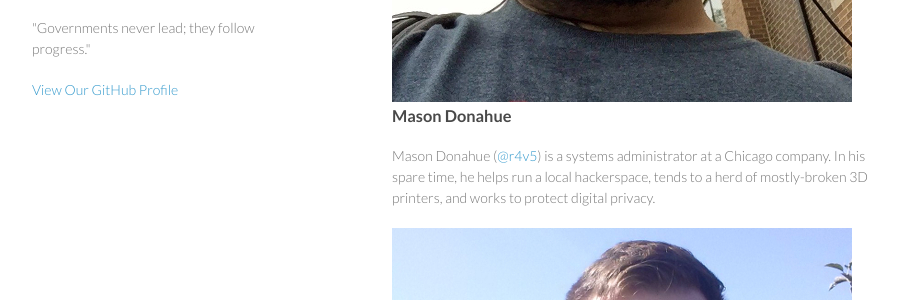
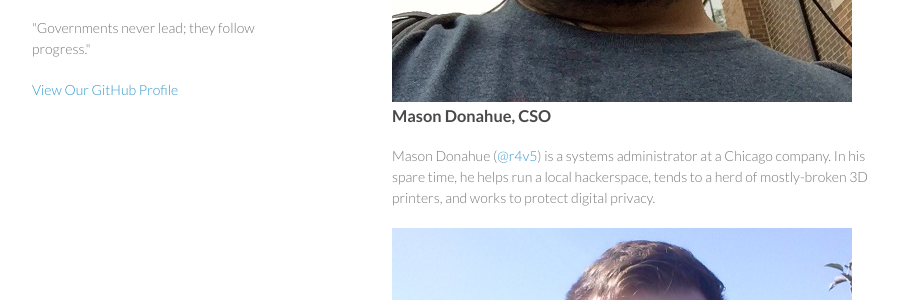
Before and after one commit to pmocek/lucyparsons.github.io, a Jekyll site: the page built from about/index.html, in a window 1280 px wide and 900 px high, scrolled down 1581 px. Shown: the part 154-454 px from the top of the window, without its empty margins (178-1090 px from the left). Built offline with Jekyll 4.4.1, drawn with Linux system fonts in a browser that asks for light colours.

Commit message:
Updated to include my title

```diff
--- a/about/index.html
+++ b/about/index.html
@@ -13,7 +13,7 @@ title: Board of Directors
       <p>Jennifer Helsby (<a href="https://twitter.com/redshiftzero" target="_blank">@redshiftzero</a>) is a postdoctoral researcher at UChicago's Computation Institute. She is interested in government and algorithmic transparency, as well as data privacy and security. She is also a former Data Science for Social Good fellow, where she worked on building predictive systems for cities. Prior to that, Jennifer completed her Ph.D. in astrophysics at the Kavli Institute for Cosmological Physics at the University of Chicago, where she studied the large scale distribution of galaxies in the universe.</p>
 
 <img src="/images/Donahue.jpg" alt="Mason" class="inline"/>
-      <h3>Mason Donahue</h3>
+      <h3>Mason Donahue, CSO</h3>
       <p>Mason Donahue (<a href="https://twitter.com/r4v5" target="_blank">@r4v5</a>) is a systems administrator at a Chicago company. In his spare time, he helps run a local hackerspace, tends to a herd of mostly-broken 3D printers, and works to protect digital privacy.</p>
 
 <img src="/images/Kroll.jpg" alt="Brian" class="inline"/>
```
